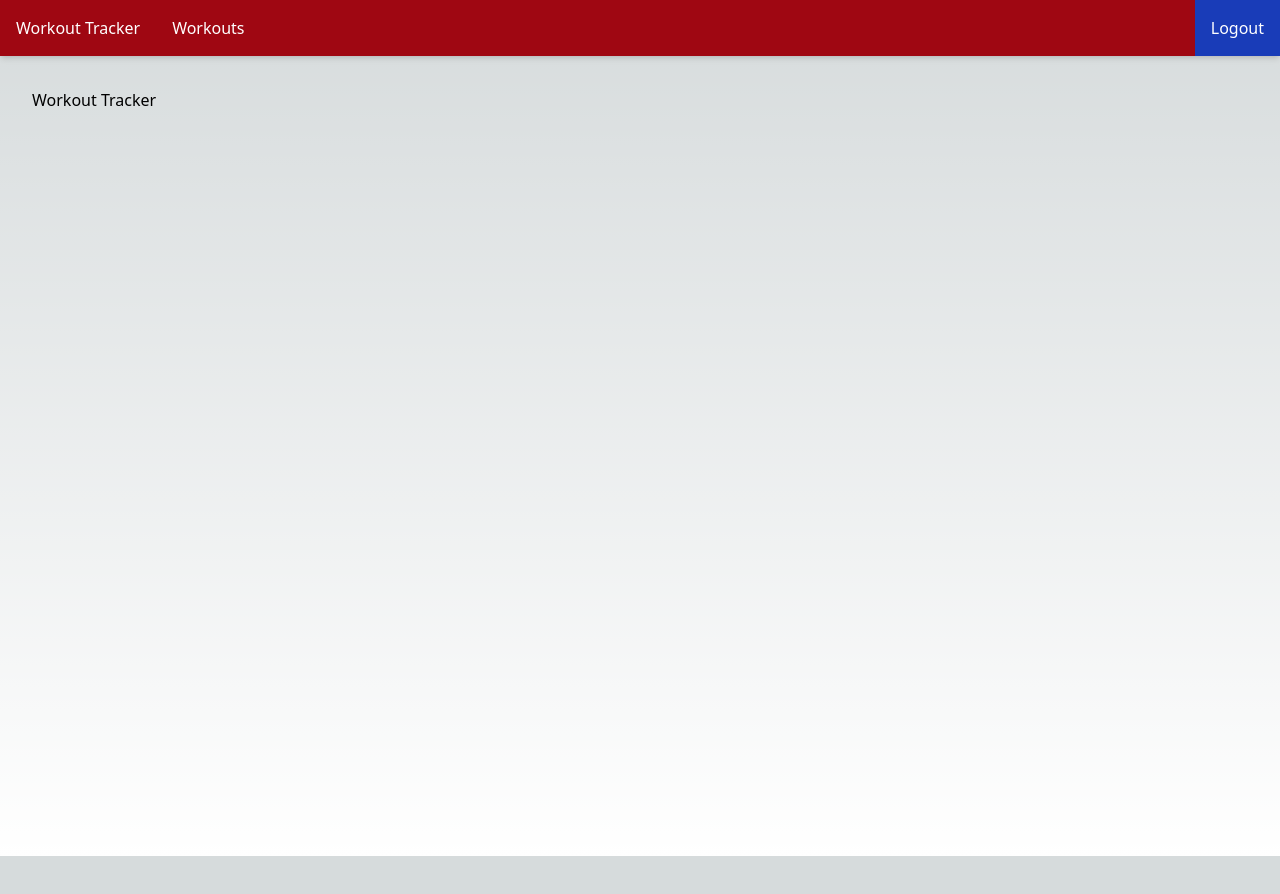
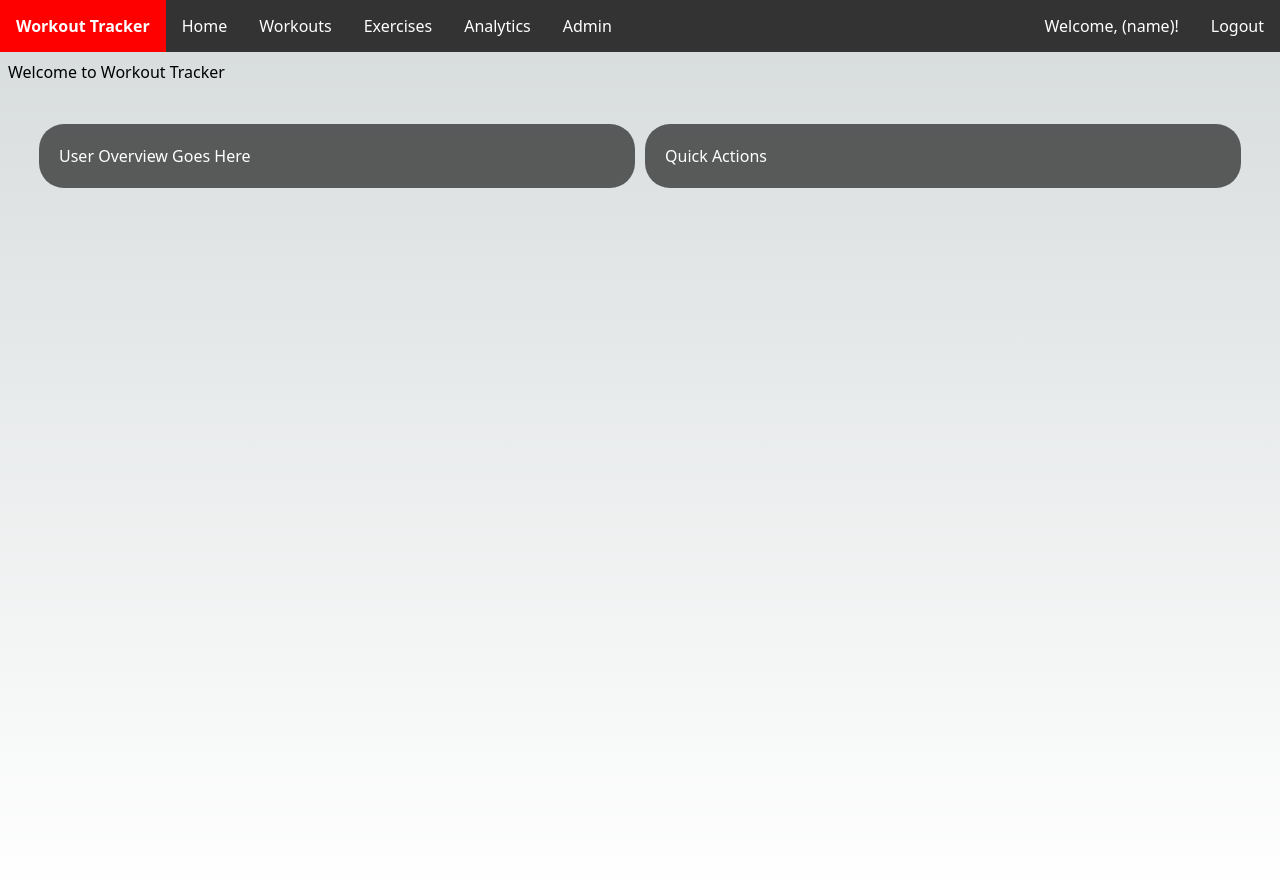
Before and after one commit to mylifeandcode/workouttracker-rfe, a Next.js app: page / in a window 1280 px wide. Before the commit the page ends 856 px from the top, so only its background shows below. Built offline with nearby package versions, Linux system fonts and the light colour scheme; sample sign-in values are in the browser's storage.

Commit message:
Nav and Home stuff

```diff
--- a/app/globals.css
+++ b/app/globals.css
@@ -113,3 +113,66 @@ a {
 h1 {
   font-size: x-large;
 }
+
+/* Navbar Stuff */
+ul {
+  list-style-type: none;
+  margin: 0;
+  padding: 0;
+  overflow: hidden;
+  background-color: #333;
+  display: flex;
+}
+
+li {
+  float: left;
+}
+
+li a, .dropbtn {
+  display: inline-block;
+  color: white;
+  text-align: center;
+  padding: 14px 16px;
+  text-decoration: none;
+}
+
+li a:hover, .dropdown:hover .dropbtn {
+  background-color: red;
+}
+
+li.dropdown {
+  display: inline-block;
+}
+
+.dropdown-content {
+  display: none;
+  position: absolute;
+  background-color: #f9f9f9;
+  min-width: 160px;
+  box-shadow: 0px 8px 16px 0px rgba(0,0,0,0.2);
+  z-index: 1;
+}
+
+.dropdown-content a {
+  color: black;
+  padding: 12px 16px;
+  text-decoration: none;
+  display: block;
+  text-align: left;
+}
+
+.dropdown-content a:hover {background-color: #f1f1f1;}
+
+.dropdown:hover .dropdown-content {
+  display: block;
+}
+/* End Navbar Stuff */
+
+.widget {
+  color: white;
+  border-radius: 25px;
+  background: rgba(0, 0, 0, 0.6);
+  padding: 20px;
+  margin-left: 5px;
+  margin-right: 5px;
+}
--- a/app/layout.tsx
+++ b/app/layout.tsx
@@ -27,7 +27,7 @@ export default function RootLayout({
   return (
     <html lang="en">
       <body>
-        <AuthProvider> {/* Wrap only inside body */}
+        <AuthProvider>
           <LayoutContent>{children}</LayoutContent>
         </AuthProvider>
       </body>
--- a/app/page.module.css
+++ b/app/page.module.css
@@ -8,6 +8,7 @@
   /*padding: 6rem;*/
   padding: 2rem;
   min-height: 100vh;
+  margin: 2px;
 }
 
 .description {
--- a/app/page.tsx
+++ b/app/page.tsx
@@ -2,15 +2,21 @@ import Image from "next/image";
 import styles from "./page.module.css";
 import RequireAuth from "@/app/context/RequireAuth";
 import Nav from "./ui/nav";
+import UserOverview from "./ui/home/user-overview";
+import QuickActions from "./ui/home/quick-actions";
 
 export default function Home() {
   return (
     <RequireAuth>
+      <h3 className="m-2">
+        Welcome to Workout Tracker
+      </h3>
       <main className={styles.main}>
-        <div className="flex flex-row">
-          <div>
-            Workout Tracker
-          </div>
+        <div className="flex-1">
+          <UserOverview />
+        </div>
+        <div className="flex-1">
+          <QuickActions />
         </div>
       </main>
     </RequireAuth>
--- /dev/null
+++ b/app/ui/home/quick-actions.tsx
@@ -0,0 +1,6 @@
+export default function QuickActions() {
+  return (
+    <div className="widget">
+      <h5>Quick Actions</h5>
+    </div>);
+}
--- /dev/null
+++ b/app/ui/home/user-overview.tsx
@@ -0,0 +1,5 @@
+export default function UserOverview() {
+  return (
+    <div className="widget">User Overview Goes Here</div>
+  );
+}
--- a/app/ui/nav.tsx
+++ b/app/ui/nav.tsx
@@ -8,10 +8,11 @@ export default function Nav() {
   const { token, logout } = useContext(AuthContext) || {};
 
   return (
+    /*
     <nav className="bg-red-800 text-white shadow-md flex flex-row">
       <div>
         <ul className="p-4">
-          <li><Link href="#">Workout Tracker</Link></li>
+          <li><Link href="/">Workout Tracker</Link></li>
         </ul>
       </div>
       <div>
@@ -29,5 +30,46 @@ export default function Nav() {
         </ul>
       </div>
     </nav>
+    */
+    <ul>
+      <li><Link href="/" className="font-bold">Workout Tracker</Link></li>
+      <li><Link href="/">Home</Link></li>
+      <li className="dropdown">
+        <a href="javascript:void(0)" className="dropbtn">Workouts</a>
+        <div className="dropdown-content">
+          <Link href="#">Start a Workout</Link>
+          <Link href="#">Create a Workout</Link>
+          <Link href="#">Plan a Workout for Later</Link>
+          <Link href="#">Start/View a Pre-Planned Workout</Link>
+          <Link href="#">Enter Information About a Past Workout</Link>
+          <Link href="#">Manage Workouts</Link>
+          <Link href="#">View Workout History</Link>
+          <Link href="#">Plan a Workout for Later</Link>
+          <Link href="#">In-Progress Workouts</Link>
+        </div>
+      </li>
+      <li className="dropdown">
+        <a href="javascript:void(0)" className="dropbtn">Exercises</a>
+        <div className="dropdown-content">
+          <Link href="#">Create an Exercise</Link>
+          <Link href="#">Manage Exercises</Link>
+        </div>
+      </li>
+      <li className="dropdown">
+        <a href="javascript:void(0)" className="dropbtn">Analytics</a>
+        <div className="dropdown-content">
+          <Link href="#">Dashboard</Link>
+          <Link href="#">Workout Progress</Link>
+        </div>
+      </li>
+      <li><Link href="/admin">Admin</Link></li>
+      <li className="dropdown ml-auto">
+        <a href="javascript:void(0)" className="dropbtn">Welcome, (name)!</a>
+        <div className="dropdown-content">
+          <Link href="#">Settings</Link>
+        </div>
+      </li>
+      <li><Link href="#" onClick={logout}>Logout</Link></li>
+    </ul>
   );
 }
```
